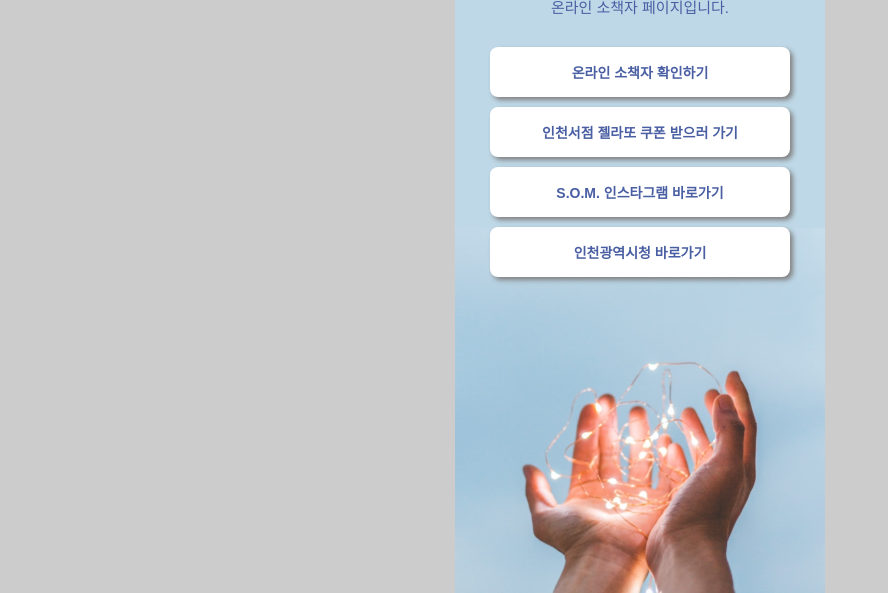
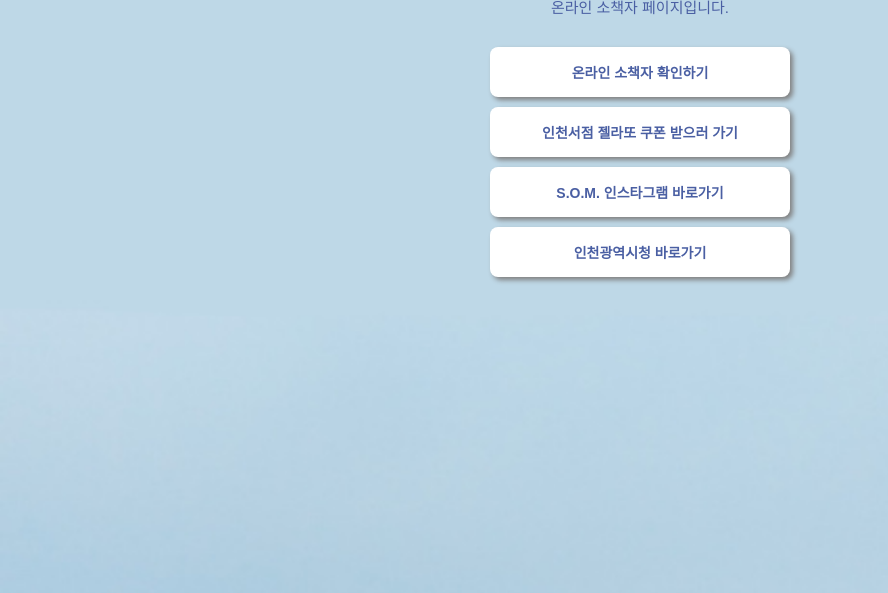
Before and after one commit to BeTogetherIncheon/Online_Pamphlet, a plain HTML site: page index.html in a window 1280 px wide. Shown: the part 207-800 px from the top of the page, without its empty margins (0-888 px from the left). Drawn offline with Linux system fonts and the light colour scheme; a web font is replaced by a local one.

Commit message:
Update index.html

```diff
--- a/index.html
+++ b/index.html
@@ -16,8 +16,8 @@
         body {
             background-image: url('배경3.jpg');
             background-color: #cccccc;
-            background-position: center bottom;
-            background-size: contain;
+            background-position: center;
+            background-size: cover;
             background-repeat: no-repeat;
             background-attachment: fixed;
         }
```
